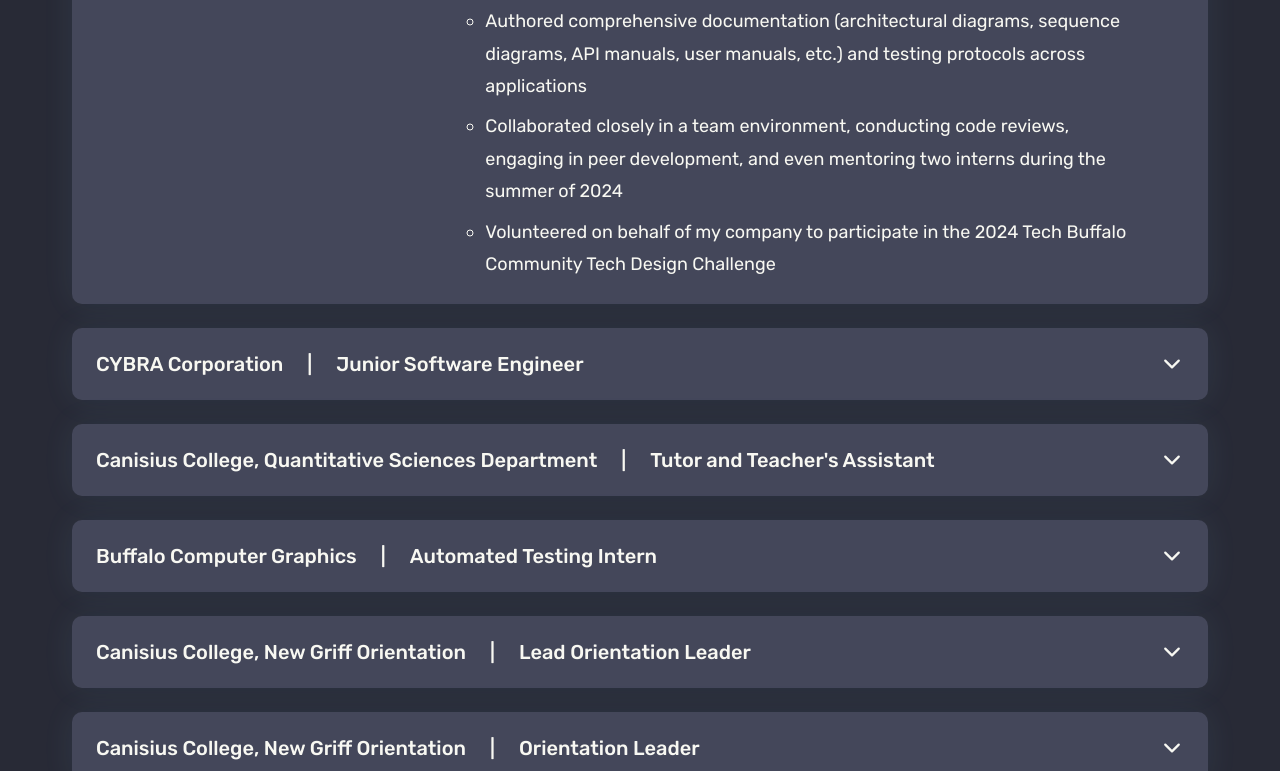
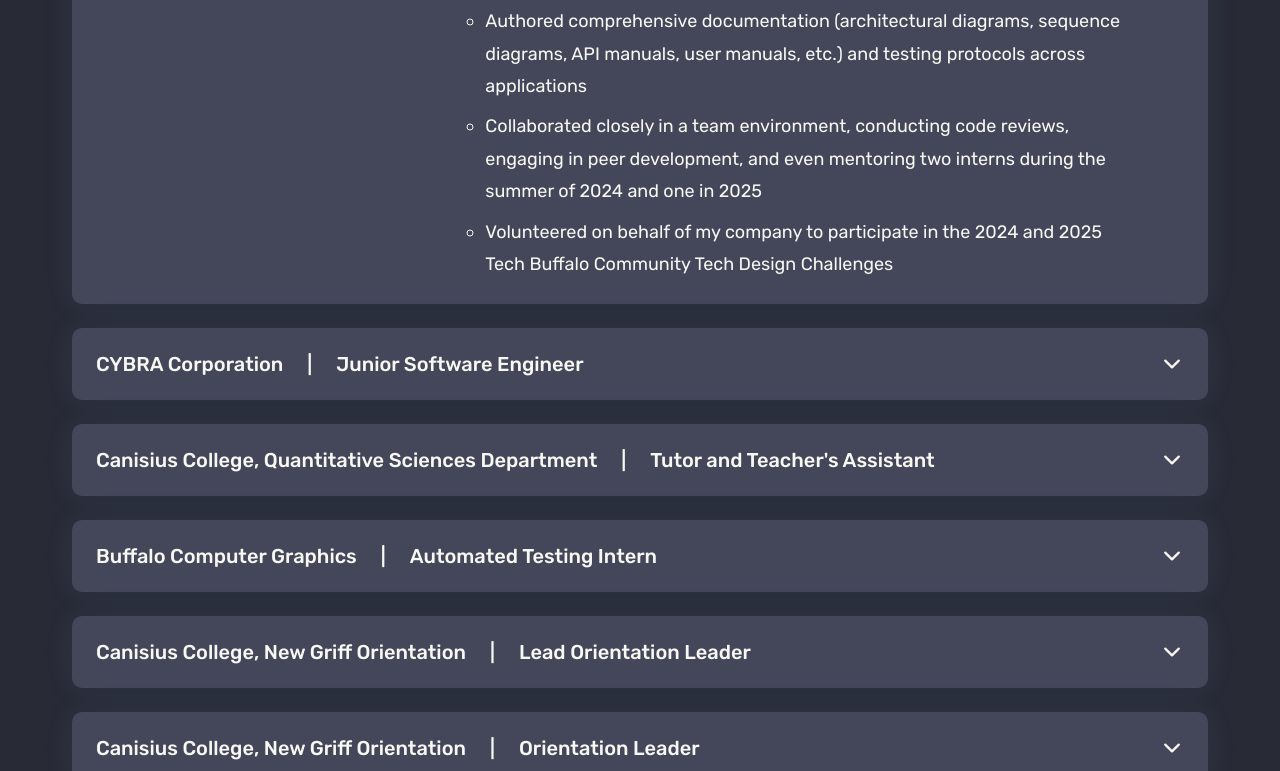
Before and after one commit to ZacharyPataky/personal-website, a plain HTML site: page index.html in a window 1280 px wide. Shown: the part 4129-4900 px from the top of the page. Drawn offline with nearby package versions, Linux system fonts and the light colour scheme.

Commit message:
Update index.html

```diff
--- a/index.html
+++ b/index.html
@@ -417,10 +417,10 @@
                                         Authored comprehensive documentation (architectural diagrams, sequence diagrams, API manuals, user manuals, etc.) and testing protocols across applications
                                     </li>
                                     <li class="job-responsibilities--item">
-                                        Collaborated closely in a team environment, conducting code reviews, engaging in peer development, and even mentoring two interns during the summer of 2024
+                                        Collaborated closely in a team environment, conducting code reviews, engaging in peer development, and even mentoring two interns during the summer of 2024 and one in 2025
                                     </li>
                                     <li class="job-responsibilities--item">
-                                        Volunteered on behalf of my company to participate in the 2024 Tech Buffalo Community Tech Design Challenge
+                                        Volunteered on behalf of my company to participate in the 2024 and 2025 Tech Buffalo Community Tech Design Challenges
                                     </li>
                                 </ul>
                             </div>
@@ -765,9 +765,10 @@
 
     <footer class="footer">
         <div class="container">
-            <p class="footer-text">Last Updated: April 2025</p>
+            <p class="footer-text">Last Updated: August 2025</p>
         </div>
     </footer>
 </body>
 
+
 </html>
```
